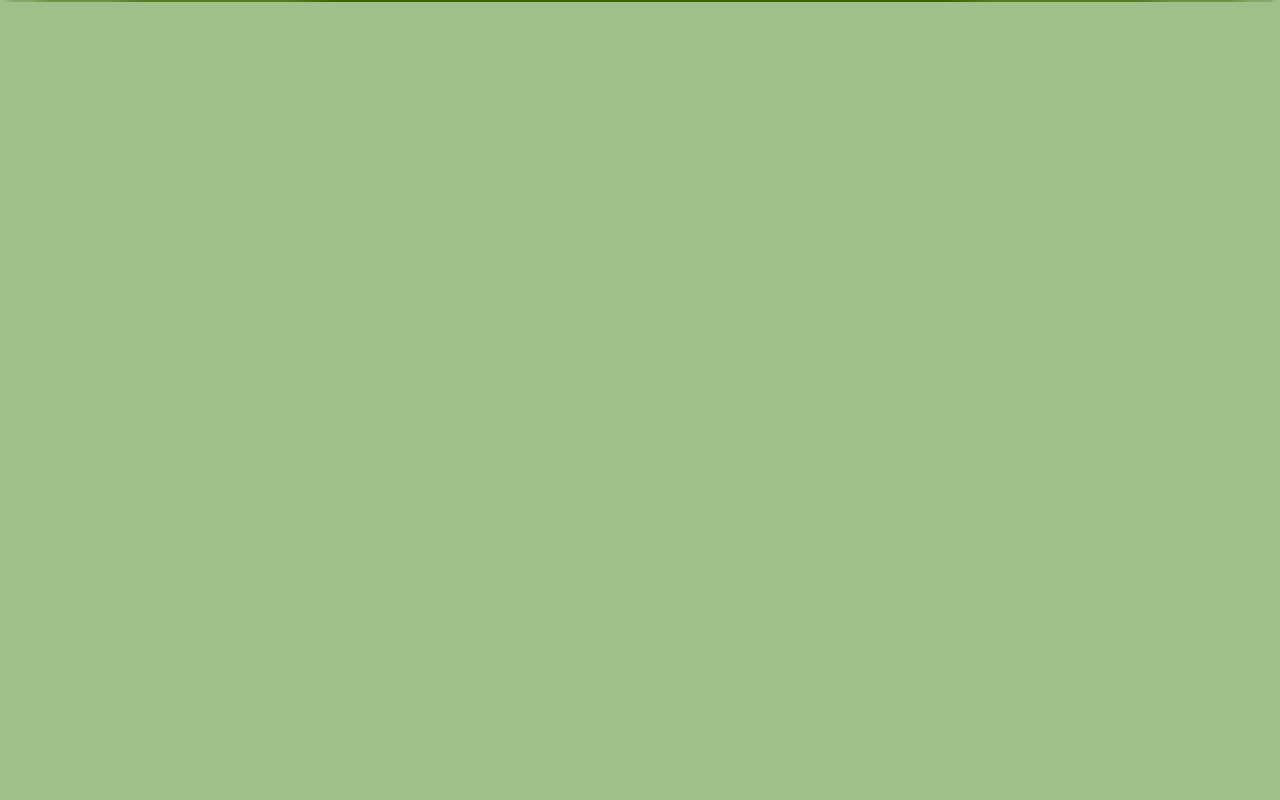
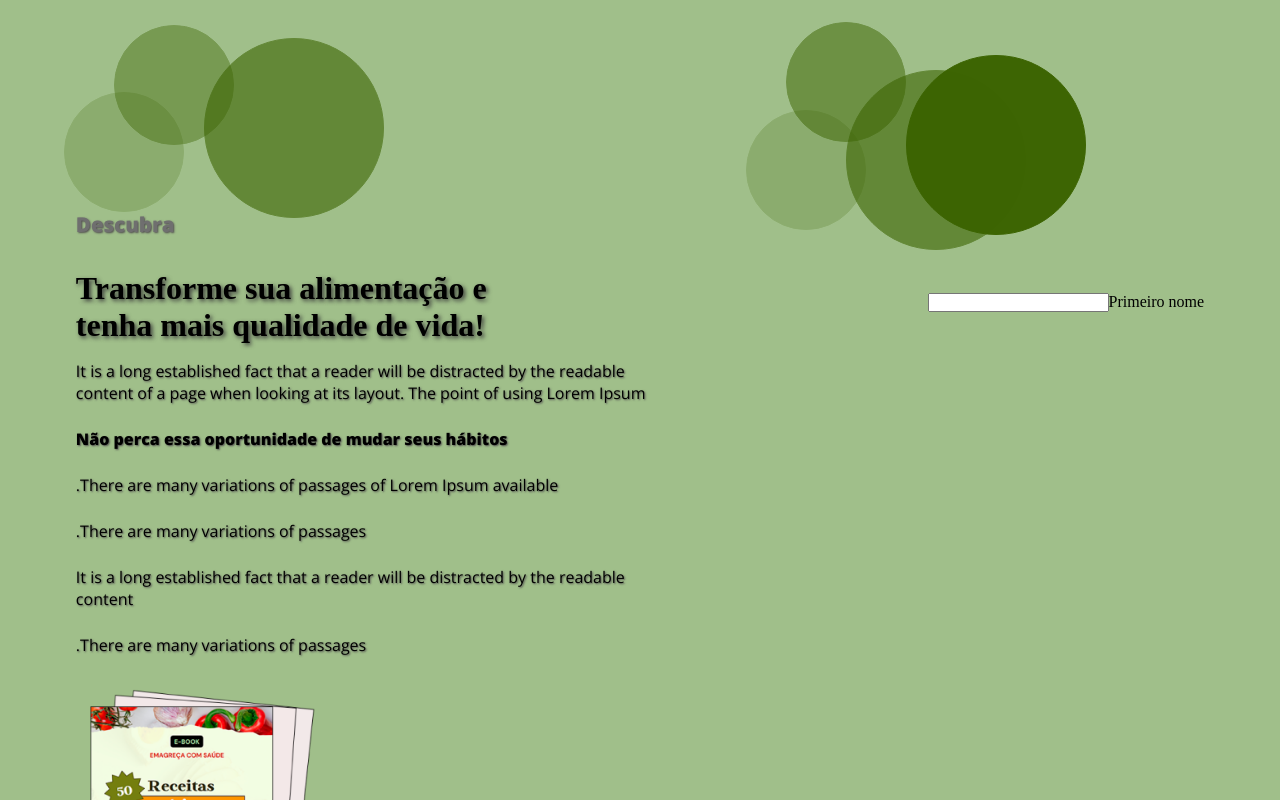
Before and after one commit to LaylaGiovanna/landing-page-react, a React (Create React App) app: page / in a window 1280 px wide. Shown: the top 800 px of the page. Built offline with nearby package versions, Linux system fonts and the light colour scheme.

Commit message:
Header quase concluído, iniciei o forms

```diff
--- a/src/components/Elipse/index.js
+++ b/src/components/Elipse/index.js
@@ -7,14 +7,12 @@ export default function Elipse({size, opacity, styles}){
 
     //objeto de estilo
     const circleStyle = {
-        with: `${size} px`,
-        height: `${size} px`,
+        width: `${size}px`,
+        height: `${size}px`,
         opacity: opacity,
     }
 
     return(
-        <>
-            <div className={`circle ${styles}`}></div>
-        </>
+        <div style={circleStyle} className={`circle ${styles}`}></div>
     );
 }
--- a/src/components/Elipse/styles.css
+++ b/src/components/Elipse/styles.css
@@ -1,5 +1,5 @@
 div.circle{
     border-radius: 50%;
-    border-color: #3c6401;
+    background-color: #3c6401;
     border: 1px solid #3c6401;
 }
--- a/src/index.css
+++ b/src/index.css
@@ -16,7 +16,7 @@ body{
 
 p, span, h3, h4{
   font-family: 'Open Sans', sans-serif;
-  text-shadow: 2px 2px 4px #535151;
+  text-shadow: 1px 1px 2px #535151;
   font-size: 1rem;
 }
 
--- a/src/pages/home/index.js
+++ b/src/pages/home/index.js
@@ -3,7 +3,9 @@ import React from "react";
 //imports
 import styles from './styles.css';
 
-import Elipse from "../../components/Elipse";
+import Elipse from '../../components/Elipse';
+
+import ebook from '../../image/ebook.png';
 
 export default function Home(){
     return(
@@ -12,11 +14,66 @@ export default function Home(){
                 <div className="elipse-container">
                     {/* esquerda */}
                     <div className="elipse-left">
-                        <Elipse size={120} opacity={0.8} styles={'circle-left-one'}/>
+                        <Elipse size={120} opacity={0.2} styles={'circle-left-one'}/>
+                        <Elipse size={120} opacity={0.4} styles={'circle-left-two'}/>
+                        <Elipse size={180} opacity={0.6} styles={'circle-left-three'}/>
                     </div>
 
                     {/* direita */}
-                    <div className="elipse-right"></div>
+                    <div className="elipse-right">
+                        <Elipse size={120} opacity={0.2} styles={'circle-right-one'}/>
+                        <Elipse size={120} opacity={0.5} styles={'circle-right-two'}/>
+                        <Elipse size={180} opacity={0.6} styles={'circle-right-three'}/>
+                        <Elipse size={180} opacity={0.98} styles={'circle-right-four'}/>
+                    </div>
+                </div>
+
+                {/* INFOS E FORM */}
+                <div className="information-container">
+                    <div className="information-left">
+                        <div className="information-text">
+                            <h3>Descubra</h3>
+                            <h1>
+                                Transforme sua alimentação e <br/>
+                                tenha mais qualidade de vida!
+                            </h1>
+
+                            <p>
+                                It is a long established fact that a reader will be distracted by the readable content of a page when looking at its layout. The point of using Lorem Ipsum
+                            </p>
+
+                            <h4>
+                                Não perca essa oportunidade de mudar seus hábitos
+                            </h4>
+
+                            <p>
+                                .There are many variations of passages of Lorem Ipsum available
+                            </p>
+
+                            <p>
+                                .There are many variations of passages
+                            </p>
+                            <p>
+                                It is a long established fact that a reader will be distracted by the readable content
+                            </p>
+                            <p>
+                                .There are many variations of passages
+                            </p>
+                        </div>  {/* information-text */}
+                        <div className="information-img">
+                            <img src={ebook} alt="imagem de E-book"></img>
+                        </div>
+
+                    </div>
+
+                    <div className="information-right">
+                        <form>
+                            <div className="form-input">
+                                <input type="text" className="form-input" id="firstName"></input>
+                                <label htmlFor="firstName">Primeiro nome</label>
+                            </div>
+                        </form>
+                    </div>
                 </div>
 
             </header>
--- a/src/pages/home/styles.css
+++ b/src/pages/home/styles.css
@@ -3,5 +3,152 @@ header.container{
     padding-bottom: 60px;
     display: flex;
     flex-direction: column;
+
     position: relative;
 }
+
+header.container div.elipse-container{
+    width: 90%;
+    height: 250px;
+    margin: 0 auto;
+    display: flex;
+    flex-flow: row wrap;
+    justify-content: space-between;
+    align-items: center;
+}
+
+/* ----------------------------------------- */
+/*                    LEFT                   */
+/* ----------------------------------------- */
+header.container div.elipse-container div.elipse-left{
+    max-width: 600px;
+    height: 250px;
+    display: flex;
+    flex-flow: row;
+    position: relative;
+    background-color: plum;
+}
+
+header.container div.elipse-container div.elipse-left div.circle-left-one{
+    position: absolute;
+    left: 0;
+    bottom: 38px;
+}
+
+header.container div.elipse-container div.elipse-left div.circle-left-two{
+    position: absolute;
+    left: 50px;
+    top: 25px;
+}
+
+header.container div.elipse-container div.elipse-left div.circle-left-three{
+    position: absolute;
+    left: 140px;
+    top: 38px;
+}
+
+
+/* ----------------------------------------- */
+/*                    RIGHT                  */
+/* ----------------------------------------- */
+header.container div.elipse-container div.elipse-right{
+    max-width: 600px;
+    height: 250px;
+    display: flex;
+    flex-flow: row;
+    position: relative;
+}
+
+header.container div.elipse-container div.elipse-right div.circle-right-one{
+    position: absolute;
+    right: 350px;
+    bottom: 20px;
+}
+
+header.container div.elipse-container div.elipse-right div.circle-right-two{
+    position: absolute;
+    right: 310px;
+    top: 22px;
+}
+
+header.container div.elipse-container div.elipse-right div.circle-right-three{
+    position: absolute;
+    right: 190px;
+    bottom: 0;
+}
+
+header.container div.elipse-container div.elipse-right div.circle-right-four{
+    position: absolute;
+    right: 130px;
+    bottom: 15px;
+}
+
+
+/* ----------------------------------------- */
+/*             INFOS E FORM                  */
+/* ----------------------------------------- */
+
+header.container div.information-container{
+    width: 100%;
+    padding-bottom: 5rem;
+    margin-top: -2.5rem;
+    display: flex;
+    flex-flow: row wrap;
+    justify-content: space-around;
+}
+
+header.container div.information-container div.information-left{
+    display: flex;
+    flex-direction: column;
+    justify-content: left;
+    max-width: 700px;
+}
+
+header.container div.information-container div.information-left div.information-text{
+    max-width: 90%;
+}
+
+header.container div.information-container div.information-left div.information-text h3{
+    color: #6f6f6f;
+    font-size: max(17px, 1.6vw);
+}
+
+header.container div.information-container div.information-left div.information-text h1{
+    font-size: max(22px, 2.5vw);
+    margin-top: 2rem;
+    margin-bottom: 1rem;
+
+}
+
+header.container div.information-container div.information-left div.information-text h4{
+    font-size: max(16px, 1.2vw);
+    max-width: 95%;
+    margin-bottom: 1.5rem;
+}
+
+header.container div.information-container div.information-left div.information-text p{
+    max-width: 95%;
+    margin-bottom: 1.5rem;
+    font-weight: 300;
+}
+
+header.container div.information-container div.information-left div.information-img{
+    max-width: 250px;
+    max-height: 350px;
+}
+
+header.container div.information-container div.information-left div.information-img img{
+    max-width: 100%;
+}
+
+
+/* ----------------------------------------- */
+/*                    RIGHT                  */
+/* ----------------------------------------- */
+div.information-right{
+    display: flex;
+    flex-direction: column;
+    max-width: 600px;
+    margin-top: 5.2rem;
+
+}
```
Also changed, not shown: src/image/ebook.png (added).
